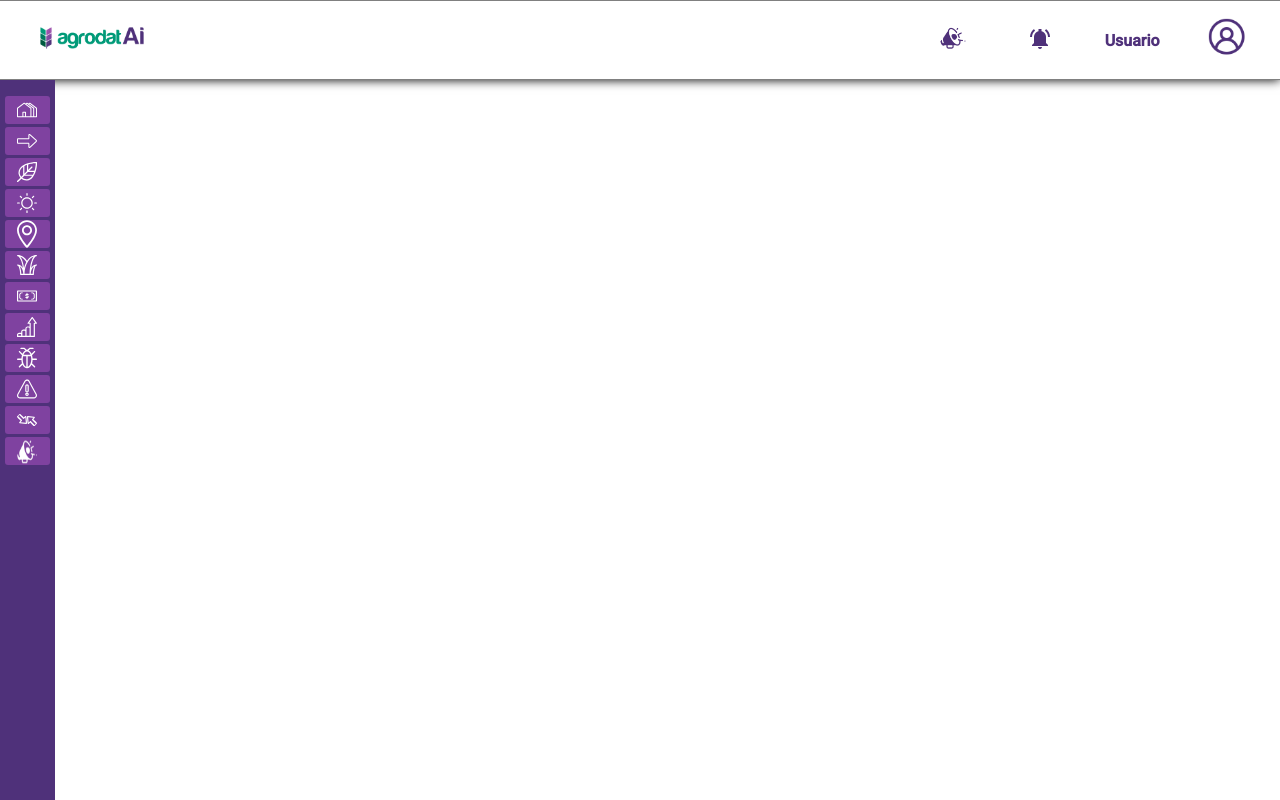
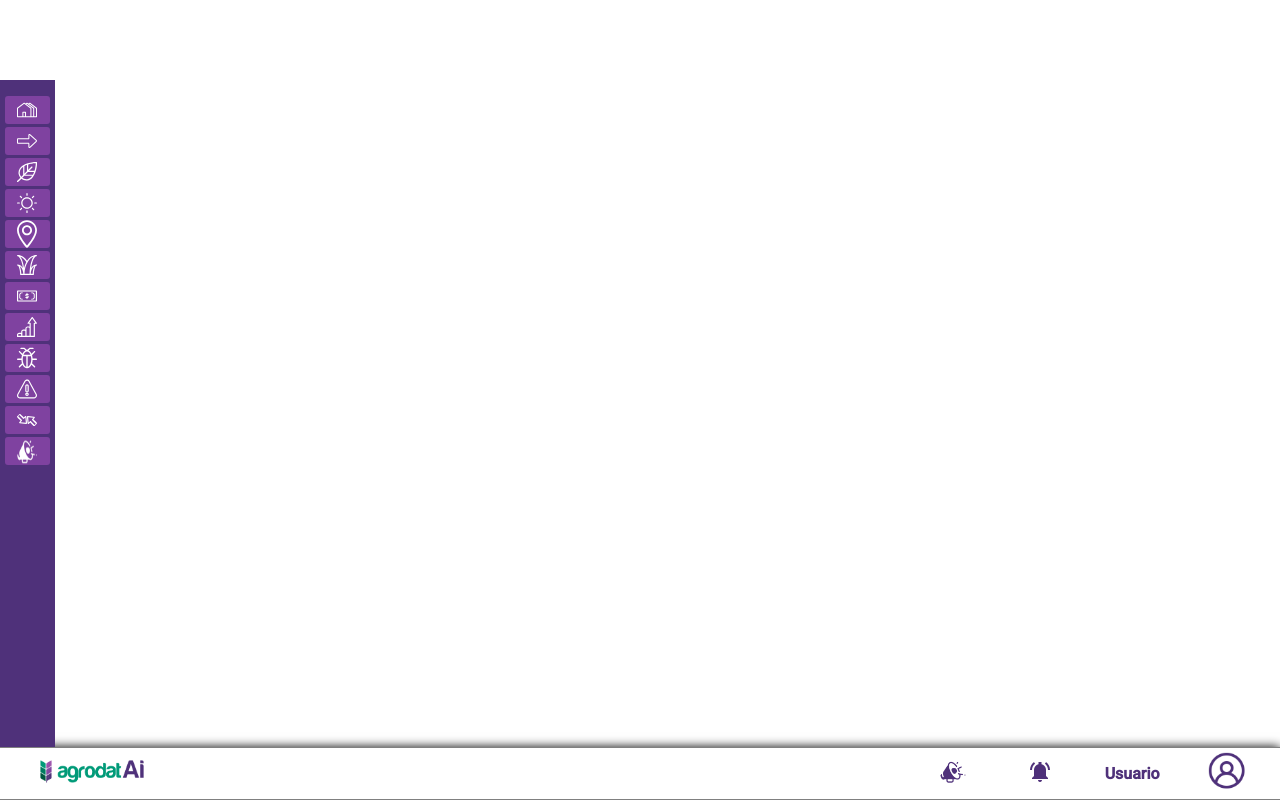
Before and after one commit to Juangrcode/Foro-AgrodatAI, an Angular app: page / in a window 1280 px wide. Built offline with nearby package versions, Linux system fonts and the light colour scheme.

Commit message:
ADD-nuevo

```diff
--- a/src/app/app.component.html
+++ b/src/app/app.component.html
@@ -1,3 +1,4 @@
+<p></p>
 <div class="header">
     <div class="header__logo">
         <img src="../assets/images/borde.png" alt="Logo">
```
